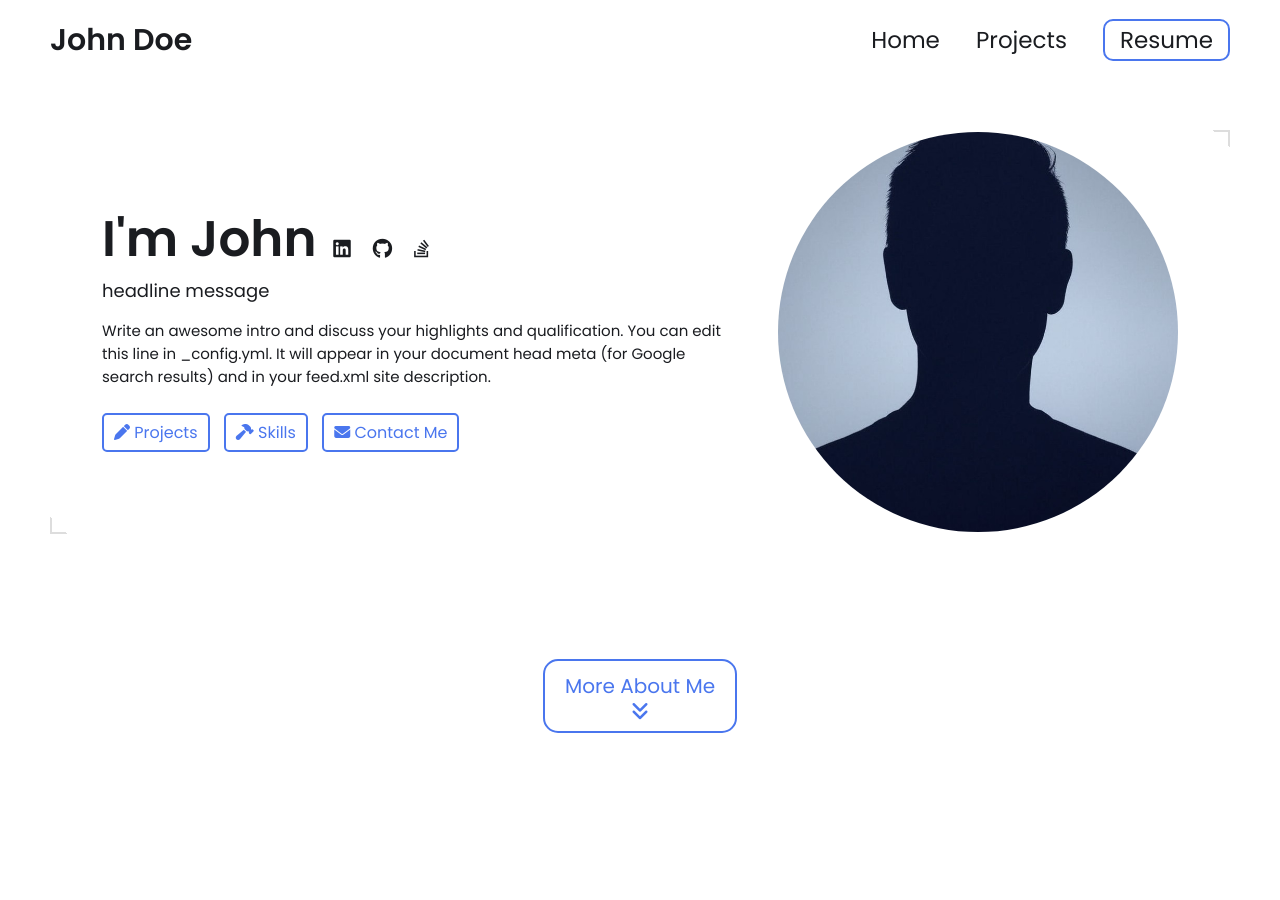
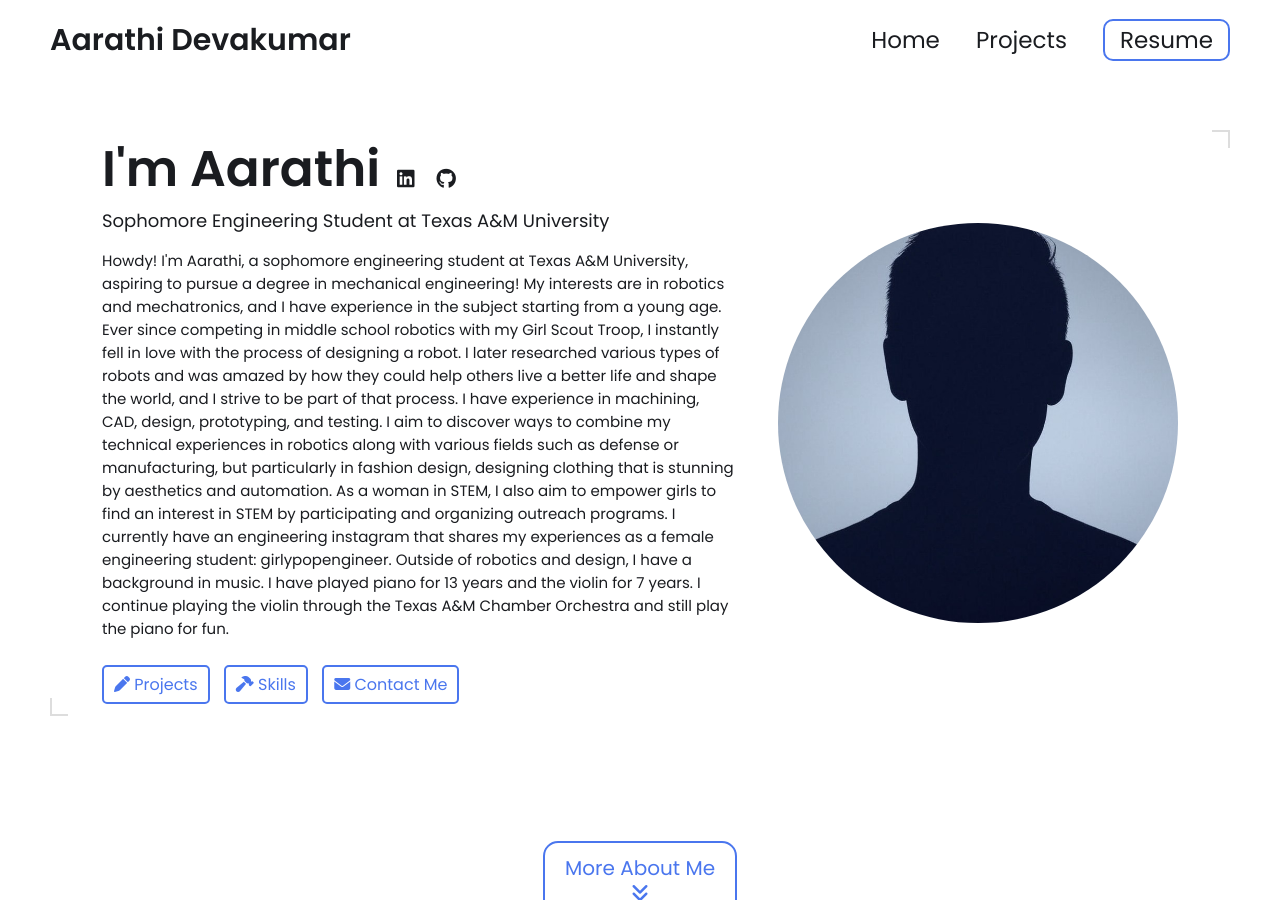
Before and after one commit to aggieart101/aarathi_devakumar.github.io, a Jekyll site: the page built from index.html, in a window 1280 px wide and 900 px high. Built offline with Jekyll 4.4.1, drawn with Linux system fonts in a browser that asks for light colours.

Commit message:
Update _config.yml

```diff
--- a/_config.yml
+++ b/_config.yml
@@ -7,17 +7,18 @@
 
 # Main Page Setup
 
-title: John Doe's Portfolio # This is what shows up in the tab of the browser
+title: Aarathi Devakumar's Personal Website # This is what shows up in the tab of the browser
 
 
 
 # Hero Section
-name: John Doe
-headline: headline message
+name: Aarathi Devakumar
+headline: Sophomore Engineering Student at Texas A&M University
 description: >- # dont remove this line. this will ignore all new lines until the next section
-  Write an awesome intro and discuss your highlights and qualification. You can edit this
-  line in _config.yml. It will appear in your document head meta (for
-  Google search results) and in your feed.xml site description.
+  Howdy! I'm Aarathi, a sophomore engineering student at Texas A&M University, aspiring to pursue a degree in mechanical engineering!
+  My interests are in robotics and mechatronics, and I have experience in the subject starting from a young age. Ever since competing in middle school robotics with my Girl Scout Troop, I instantly fell in love with the process of designing a robot. I later researched various types of robots and was amazed by how they could help others live a better life and shape the world, and I strive to be part of that process. I have experience in machining, CAD, design, prototyping, and testing. I aim to discover ways to combine my technical experiences in robotics along with various fields such as defense or manufacturing, but particularly in fashion design, designing clothing that is stunning by aesthetics and automation.
+  As a woman in STEM, I also aim to empower girls to find an interest in STEM by participating and organizing outreach programs. I currently have an engineering instagram that shares my experiences as a female engineering student: girlypopengineer.
+  Outside of robotics and design, I have a background in music. I have played piano for 13 years and the violin for 7 years. I continue playing the violin through the Texas A&M Chamber Orchestra and still play the piano for fun.
 
 # Place your profile image in /assets/images/profile-image/folder and edit the file name
 profile_image: ./assets/images/profile-image/avatar.jpeg
@@ -33,14 +34,9 @@ resume-url: https://drive.google.com/file/d/13Z3duVzh-gguPU5r03oJVEE6rV9rd3DS/vi
 external-links:    # input only your own url slug. The icons with missing entries will not appear.
   linkedin: test    # https://www.linkedin.com/in/{your url slug}
   github: leea12    # https://github.com/{your url slug}
-  stackoverflow: test      # https://stackoverflow.com/users/{your url slug}
-  medium:            # https://medium.com/@{your url slug}
-  x-twitter:   # https://x.com/{your url slug}
-  threads:            # https://threads.net/@{your url slug}
   instragram:       # https://instagram.com/{your url slug}
   youtube:           # https://youtube.com/@{your url slug}
   discord:            # https://discord.com/users/{your url slug}
-  bluesky:           # https://bsky.app/profile/{your url slug}
 
 
 # Skills Section - Add the list of your Skills by categories/tools. The indentation for each level needs to be precise.
@@ -92,7 +88,7 @@ formspree-key:   https://formspree.io/f/{8-digit key}
 
 
 
-# Active theme (Updatethis to switch themes). Make sure to keep the indentation the samne.
+# Active theme (Update this to switch themes). Make sure to keep the indentation the samne.
 colors: # this is the basic theme
   text: "#1a1c20"
   border: "#ddd"
```
